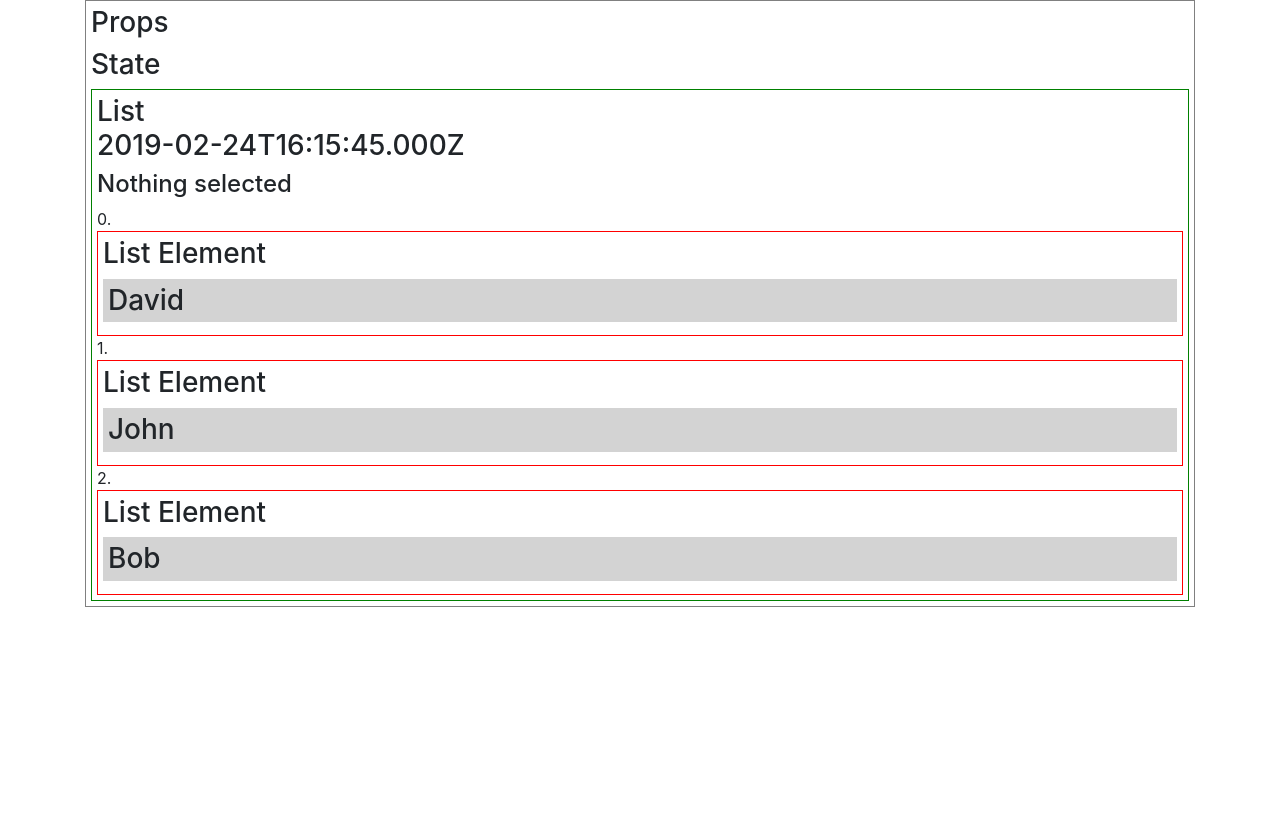
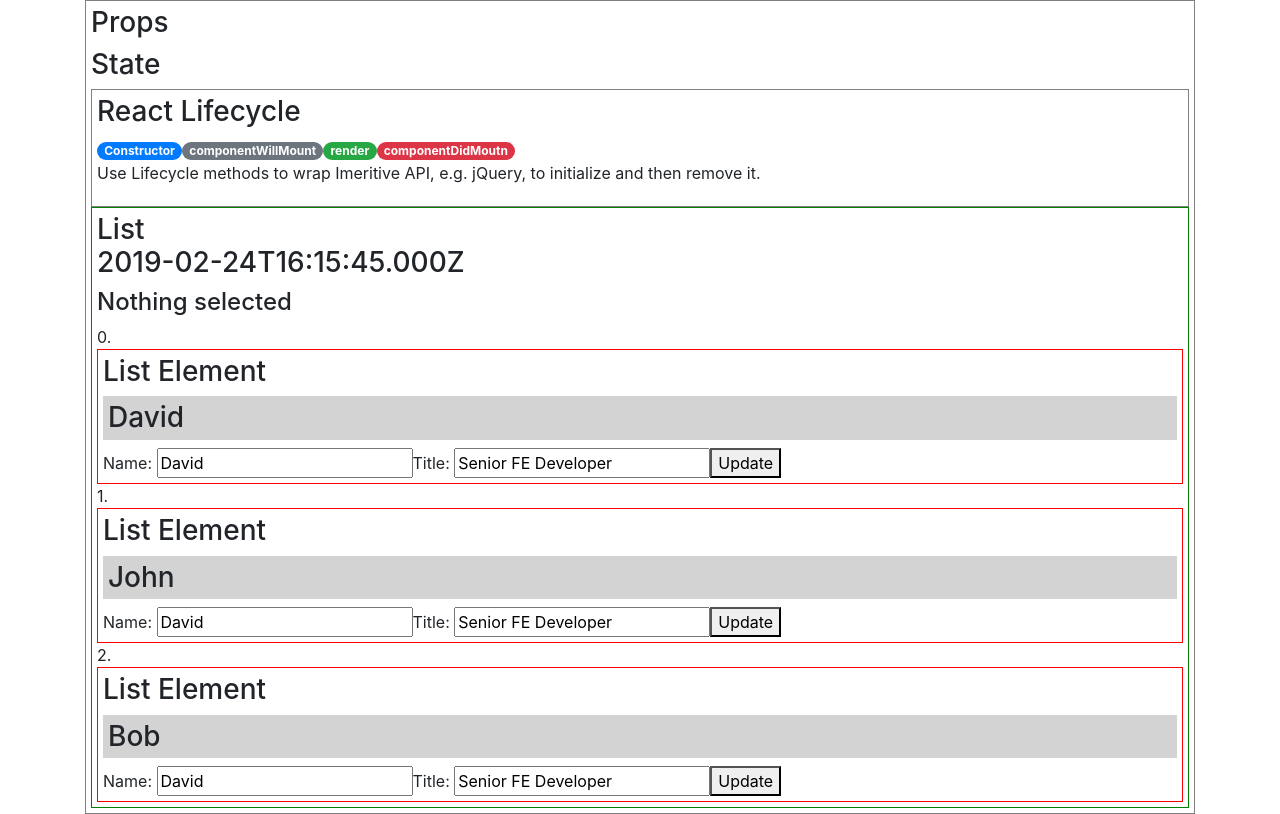
Before and after one commit to bob-smith-compass/react-props-state, a React (Create React App) app: page / in a window 1280 px wide. Built offline with nearby package versions, Linux system fonts and the light colour scheme.

Commit message:
Component with Internal State

```diff
--- a/src/App.js
+++ b/src/App.js
@@ -2,6 +2,7 @@ import React, { Component } from 'react';
 import './App.css';
 import './css/bootstrap.min.css';
 import List from './components/list/List';
+import ReactLifecycle from './components/lifecycle/ReactLifecycle';
 
 class App extends Component {
   constructor(props){
@@ -15,6 +16,7 @@ class App extends Component {
 
         <h3>Props</h3>
         <h3>State</h3>
+        <ReactLifecycle />
         <List names={this.names} selected={this.selected}/>
 
       </div>
--- /dev/null
+++ b/src/components/lifecycle/ReactLifecycle.jsx
@@ -0,0 +1,18 @@
+import React from 'react'
+
+export default function ReactLifecycle() {
+    return (
+        <div style={{ border: "solid 1px gray", padding: "5px" }}>
+            <h3>React Lifecycle</h3>
+            <span className="badge badge-pill badge-primary">Constructor</span>
+            <span className="badge badge-pill badge-secondary">componentWillMount</span>
+            <span className="badge badge-pill badge-success">render</span>
+            <span className="badge badge-pill badge-danger">componentDidMoutn</span>
+            {/* <span className="badge badge-pill badge-warning">Warning</span> */}
+            {/* <span className="badge badge-pill badge-info">Info</span> */}
+            {/* <span className="badge badge-pill badge-light">Light</span> */}
+            {/* <span className="badge badge-pill badge-dark">Dark</span> */}
+            <p>Use Lifecycle methods to wrap Imeritive API, e.g. jQuery, to initialize and then remove it.</p>
+        </div>
+    )
+}
--- a/src/components/list-element/ListElement.jsx
+++ b/src/components/list-element/ListElement.jsx
@@ -1,5 +1,6 @@
 import React from 'react';
 import './list-element.css';
+import InternalState from '../state/InternalState';
 
 export default function ListElement(props) {
     let handleClick = function(selected) {
@@ -11,6 +12,7 @@ export default function ListElement(props) {
 
       <h3 onClick={handleClick}>List Element</h3>
       <h3 onClick={(e) => { console.log(this); return this; }} className="clickable">{props.name}</h3>
+      <InternalState />
     </div>
   )
 }
--- /dev/null
+++ b/src/components/state/InternalState.jsx
@@ -0,0 +1,23 @@
+import React, { Component } from 'react'
+
+export default class InternalState extends Component {
+    constructor(props) {
+        super(props);
+        /**
+         * state
+         */
+        this.state = {
+            name: 'David',
+            title: 'Senior FE Developer'
+        }
+    }
+  render() {
+    return (
+      <div>
+        Name: <input type="text" value={this.state.name}/>
+        Title: <input type="text" value={this.state.title}/>
+        <button onClick={() => this.setState({title: 'New title'})}>Update</button>
+      </div>
+    )
+  }
+}
```
